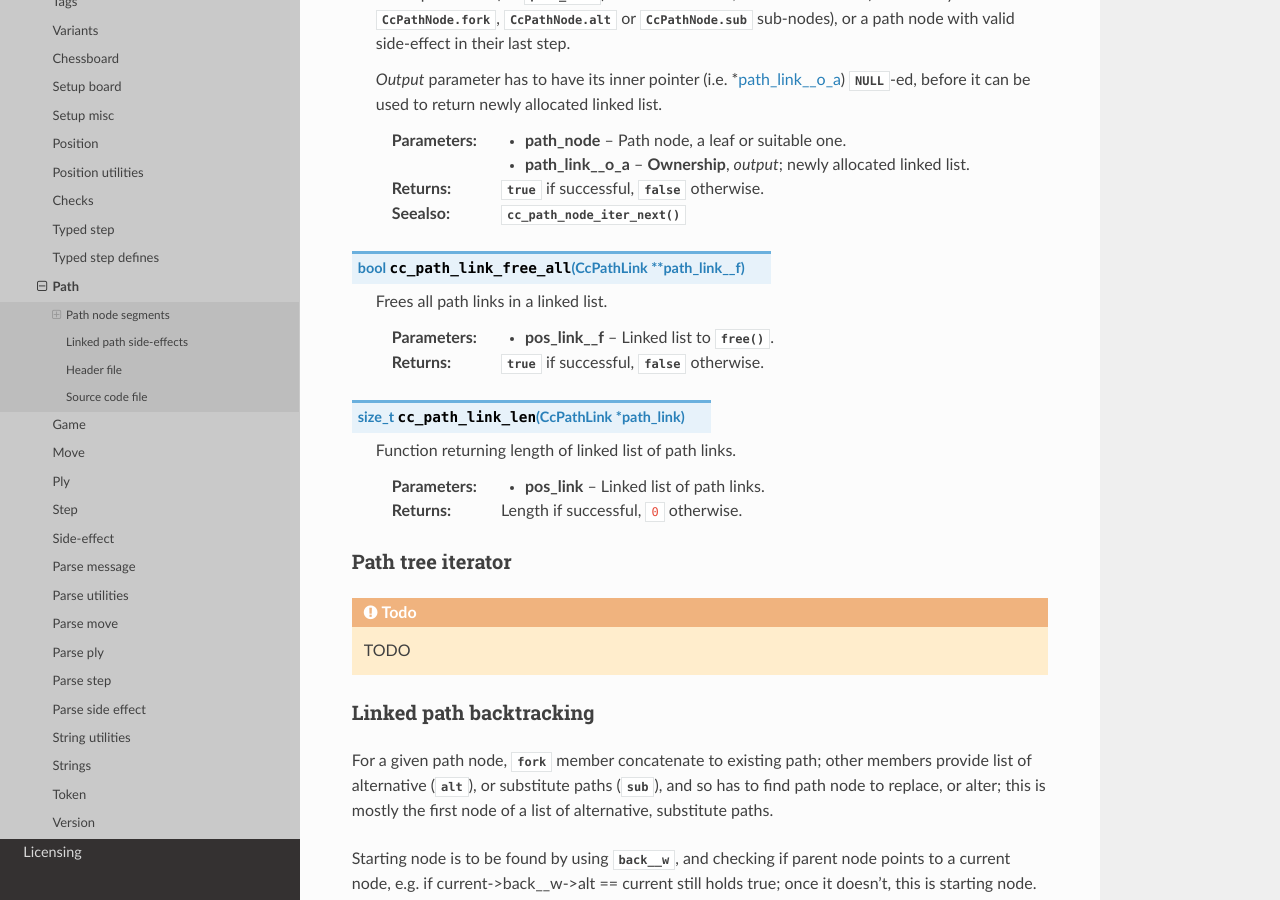
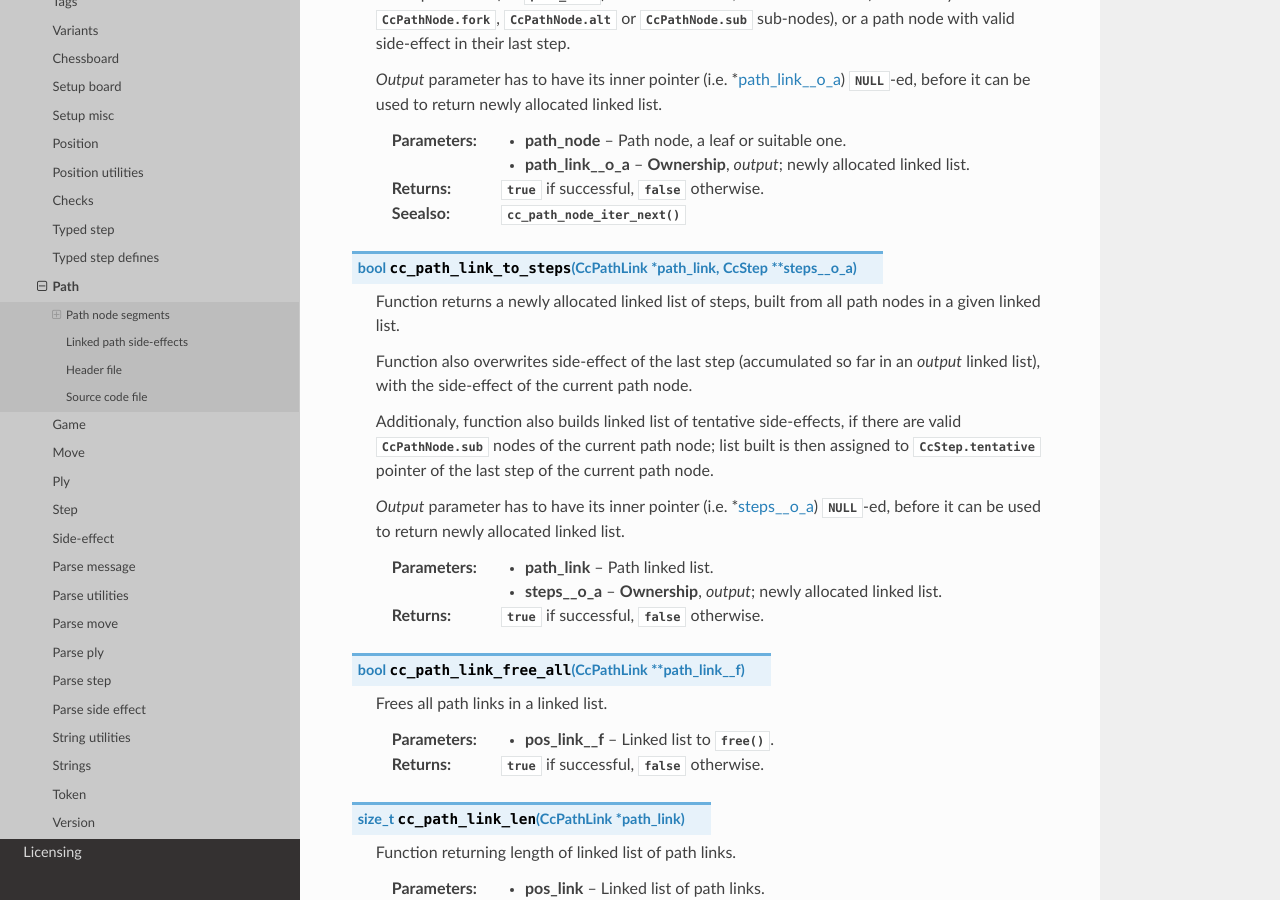
Before and after one commit to mmlacak/crochess, a Sphinx documentation site: the page built from docs/source/libcc/ccpath.rst, in a window 1280 px wide and 900 px high, scrolled down 13032 px. Built offline with Sphinx 7.4.7 and the Read the Docs theme 3.1.0, drawn with Linux system fonts in a browser that asks for light colours.

Commit message:
Finished cc_path_link_to_steps() + docs.

```diff
--- a/docs/source/conf.py
+++ b/docs/source/conf.py
@@ -26,10 +26,10 @@ copyright = '2021, Mario Mlačak'
 author = 'Mario Mlačak'
 
 # The short X.Y version
-version = "0.0.1.407:1586+20260103.024251"   # docs-new-lib-short-version-major-minor-feature-commit+meta~breaks-place-marker
+version = "0.0.1.411:1590+20260104.035032"   # docs-new-lib-short-version-major-minor-feature-commit+meta~breaks-place-marker
 
 # The full version, including alpha/beta/rc tags
-release = "0.0.1.407:1586+20260103.024251"   # docs-new-lib-full-version-major-minor-feature-commit+meta~breaks-place-marker
+release = "0.0.1.411:1590+20260104.035032"   # docs-new-lib-full-version-major-minor-feature-commit+meta~breaks-place-marker
 
 
 # -- General configuration ---------------------------------------------------
--- a/docs/source/libcc/ccpath.rst
+++ b/docs/source/libcc/ccpath.rst
@@ -670,6 +670,26 @@ Path linked list
     :returns: :c:data:`true` if successful, :c:data:`false` otherwise.
     :seealso: :c:func:`cc_path_node_iter_next()`
 
+.. c:function:: bool cc_path_link_to_steps( CcPathLink * path_link, CcStep ** steps__o_a )
+
+    Function returns a newly allocated linked list of steps, built from all path
+    nodes in a given linked list.
+
+    Function also overwrites side-effect of the last step (accumulated so far in
+    an *output* linked list), with the side-effect of the current path node.
+
+    Additionaly, function also builds linked list of tentative side-effects, if
+    there are valid :c:member:`CcPathNode.sub` nodes of the current path node;
+    list built is then assigned to :c:member:`CcStep.tentative` pointer of the
+    last step of the current path node.
+
+    *Output* parameter has to have its inner pointer (i.e. :c:expr:`*steps__o_a`)
+    :c:data:`NULL`\-ed, before it can be used to return newly allocated linked list.
+
+    :param path_link: Path linked list.
+    :param steps__o_a: **Ownership**, *output*; newly allocated linked list.
+    :returns: :c:data:`true` if successful, :c:data:`false` otherwise.
+
 .. c:function:: bool cc_path_link_free_all( CcPathLink ** path_link__f )
 
     Frees all path links in a linked list.
```
Also changed, not shown: README.md (+2 -2 lines), 5 other files.
